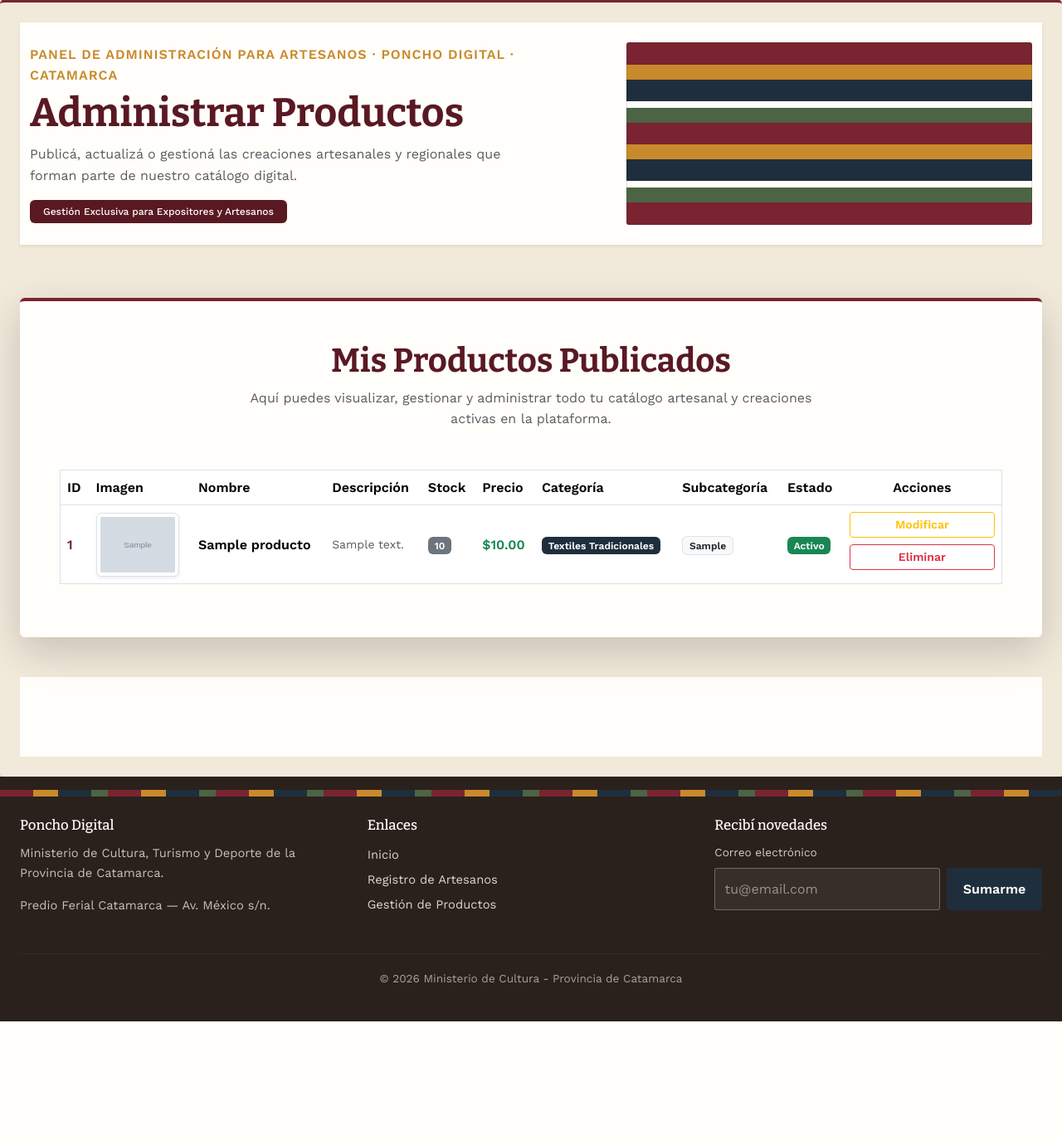
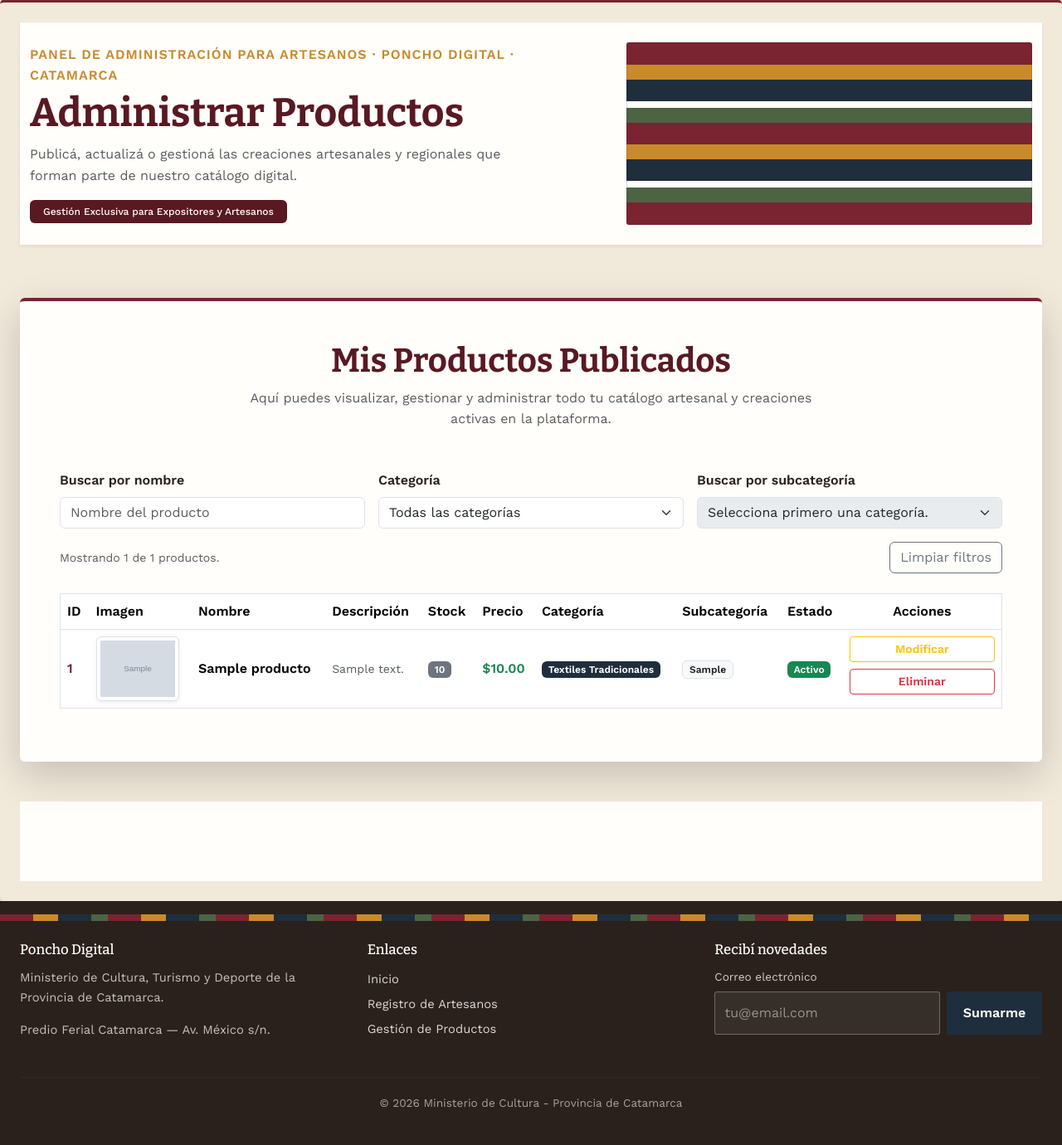
Before and after one commit to wusito/poncho-digital, a Django app: page /productos/gestion/ in a window 1280 px wide, after a click on "Mis Productos". Shown: the part 85-1465 px from the top of the page at 83% size. Before the commit the page ends 1316 px from the top, so only its background shows below. Run offline with Django 5.2, Linux system fonts and the light colour scheme; a user stored in the database is signed in; tables that the repository leaves empty hold one stand-in row (values such as "Sample post"); grey boxes marked "Sample" are stand-in pictures.

Commit message:
Agregar filtros de búsqueda para productos publicados por nombre, categoría y subcategoría, y mejorar la gestión de resultados en la tabla.
Co-authored-by: Florchu <115610554+FL00WER@users.noreply.github.com>
Co-authored-by: franco sedan caniza <canizamari9@gmail.com>
Co-authored-by: Bordón Guanco Joel <airtonjoelbordon@gmail.com>

```diff
--- a/apps/productos/templates/productos/mis_productos.html
+++ b/apps/productos/templates/productos/mis_productos.html
@@ -14,6 +14,35 @@
                                         Aquí puedes visualizar, gestionar y administrar todo tu catálogo artesanal y creaciones activas en la plataforma.
                                     </p>
                                 </div>
+
+                                {% if productos %}
+                                <div class="row g-3 align-items-end mb-4" id="filtros-productos">
+                                    <div class="col-12 col-md-4">
+                                        <label class="form-label fw-semibold" for="buscar-producto-nombre">Buscar por nombre</label>
+                                        <input class="form-control" type="search" id="buscar-producto-nombre" placeholder="Nombre del producto">
+                                    </div>
+                                    <div class="col-12 col-md-4">
+                                        <label class="form-label fw-semibold" for="buscar-producto-categoria">Categoría</label>
+                                        <select class="form-select" id="buscar-producto-categoria">
+                                            <option value="">Todas las categorías</option>
+                                            <option value="textiles-tradicionales">Textiles Tradicionales</option>
+                                            <option value="artesanias-articulos-hogar">Artesanías y Artículos para el Hogar</option>
+                                            <option value="productos-regionales-delicatessen">Productos Regionales y Delicatessen</option>
+                                            <option value="sector-comercial">Sector Comercial</option>
+                                        </select>
+                                    </div>
+                                    <div class="col-12 col-md-4">
+                                        <label class="form-label fw-semibold" for="buscar-producto-subcategoria">Buscar por subcategoría</label>
+                                        <select class="form-select" id="buscar-producto-subcategoria">
+                                            <option value="">Todas las subcategorías</option>
+                                        </select>
+                                    </div>
+                                    <div class="col-12 d-flex flex-wrap justify-content-between align-items-center gap-2">
+                                        <p class="small text-muted mb-0" id="resultado-busqueda-productos" role="status" aria-live="polite"></p>
+                                        <button class="btn btn-outline-secondary" type="button" id="limpiar-filtros-productos">Limpiar filtros</button>
+                                    </div>
+                                </div>
+                                {% endif %}
 
                                 <div class="table-responsive">
                                     <table class="table table-hover align-middle border" id="tabla-productos-publicados">
@@ -36,7 +65,10 @@
                                         <!-- Contenido - Tabla Dinámica desde Django -->
                                         <tbody id="cuerpo-tabla-productos-publicados">
                                             {% for producto in productos %}
-                                            <tr>
+                                            <tr class="producto-publicado"
+                                                data-producto-nombre="{{ producto.nombre }}"
+                                                data-producto-categoria="{{ producto.categoria }}"
+                                                data-producto-subcategoria="{{ producto.subcategoria|default_if_none:'' }}">
                                                 <td class="fw-bold" style="color: var(--color-rojo);">{{ producto.id }}</td>
                                                 <td>
                                                     {% if producto.imagen %}
@@ -83,6 +115,11 @@
                                                 <td colspan="10" class="text-center py-4 text-muted fs-6">No hay productos registrados en el sistema.</td>
                                             </tr>
                                             {% endfor %}
+                                            {% if productos %}
+                                            <tr id="sin-resultados-busqueda" class="d-none">
+                                                <td colspan="10" class="text-center py-4 text-muted fs-6">No se encontraron productos con esos criterios.</td>
+                                            </tr>
+                                            {% endif %}
                                         </tbody>
                                     </table>
                                 </div>
--- a/static/js/validaciones3.js
+++ b/static/js/validaciones3.js
@@ -68,6 +68,32 @@ function actualizarSubcategorias(categoria, selector, subcategoriaSeleccionada =
         });
     }
 });
+
+const categoriaBusqueda = document.getElementById("buscar-producto-categoria");
+const subcategoriaBusqueda = document.getElementById("buscar-producto-subcategoria");
+
+if (categoriaBusqueda && subcategoriaBusqueda) {
+    const cargarSubcategoriasBusqueda = () => {
+        const categoriaSeleccionada = categoriaBusqueda.value;
+        const subcategorias = subcategoriasPorCategoria[categoriaSeleccionada];
+
+        subcategoriaBusqueda.replaceChildren();
+        if (!subcategorias) {
+            subcategoriaBusqueda.disabled = true;
+            subcategoriaBusqueda.add(new Option("Selecciona primero una categoría.", ""));
+            return;
+        }
+
+        subcategoriaBusqueda.disabled = false;
+        subcategoriaBusqueda.add(new Option("Todas las subcategorías", ""));
+        subcategorias.forEach(subcategoria => {
+            subcategoriaBusqueda.add(new Option(subcategoria.texto, subcategoria.valor));
+        });
+    };
+
+    categoriaBusqueda.addEventListener("change", cargarSubcategoriasBusqueda);
+    cargarSubcategoriasBusqueda();
+}
 
 
 // --------------------------------------- SECCIÓN: VALIDAR FORMULARIOS DE PRODUCTOS ---------------------------------------
@@ -208,3 +234,59 @@ if (modalEliminar) {
         }
     });
 }
+
+// --------------------------------------- SECCIÓN: BUSCAR PRODUCTOS PUBLICADOS ---------------------------------------
+
+const filtrosProductos = document.getElementById("filtros-productos");
+
+if (filtrosProductos) {
+    const buscarNombre = document.getElementById("buscar-producto-nombre");
+    const buscarCategoria = document.getElementById("buscar-producto-categoria");
+    const buscarSubcategoria = document.getElementById("buscar-producto-subcategoria");
+    const limpiarFiltros = document.getElementById("limpiar-filtros-productos");
+    const resultadoBusqueda = document.getElementById("resultado-busqueda-productos");
+    const sinResultados = document.getElementById("sin-resultados-busqueda");
+    const productosPublicados = Array.from(
+        document.querySelectorAll("#cuerpo-tabla-productos-publicados .producto-publicado")
+    );
+    const normalizarTexto = texto => texto
+        .toLocaleLowerCase("es")
+        .normalize("NFD")
+        .replace(/[\u0300-\u036f]/g, "")
+        .trim();
+
+    const filtrarProductos = () => {
+        const nombre = normalizarTexto(buscarNombre.value);
+        const categoria = buscarCategoria.value;
+        const subcategoria = buscarSubcategoria.value;
+        let productosVisibles = 0;
+
+        productosPublicados.forEach(producto => {
+            const coincide = normalizarTexto(producto.dataset.productoNombre).includes(nombre)
+                && (!categoria || producto.dataset.productoCategoria === categoria)
+                && (!subcategoria || producto.dataset.productoSubcategoria === subcategoria);
+
+            producto.classList.toggle("d-none", !coincide);
+            if (coincide) {
+                productosVisibles += 1;
+            }
+        });
+
+        sinResultados.classList.toggle("d-none", productosVisibles > 0);
+        resultadoBusqueda.textContent = `Mostrando ${productosVisibles} de ${productosPublicados.length} productos.`;
+    };
+
+    [buscarNombre, buscarCategoria, buscarSubcategoria].forEach(filtro => {
+        filtro.addEventListener("input", filtrarProductos);
+        filtro.addEventListener("change", filtrarProductos);
+    });
+
+    limpiarFiltros.addEventListener("click", () => {
+        buscarNombre.value = "";
+        buscarCategoria.value = "";
+        buscarCategoria.dispatchEvent(new Event("change"));
+        buscarNombre.focus();
+    });
+
+    filtrarProductos();
+}
```
